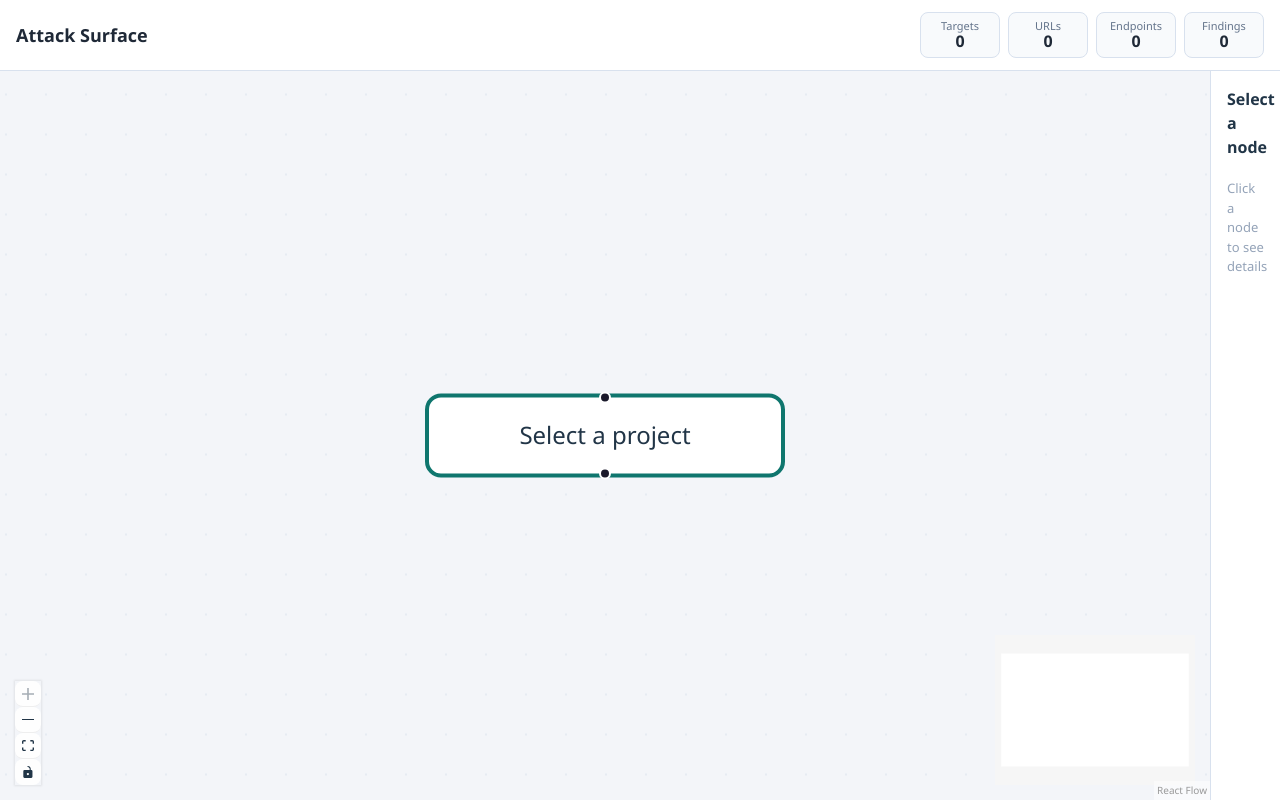
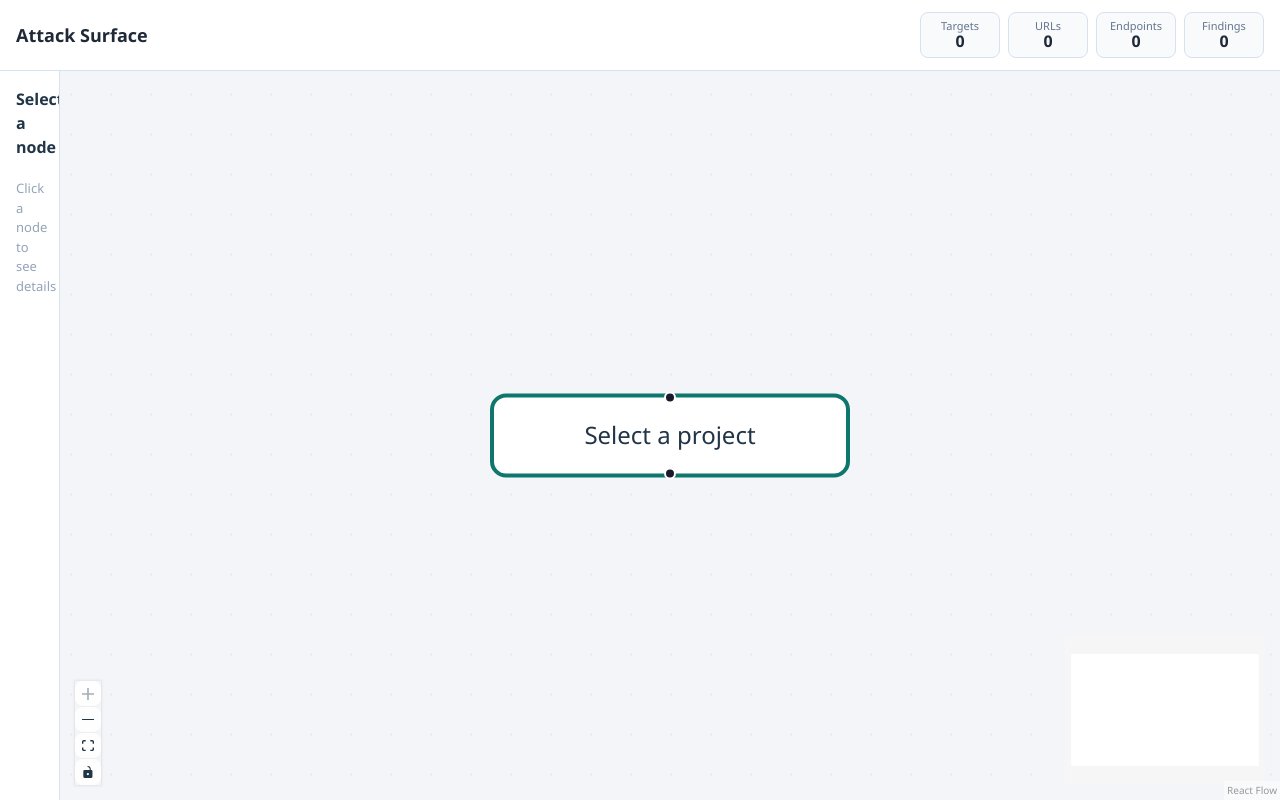
Before and after one commit to ghostonbutterbread/bug-bounty-dashboard, a React (Vite) app in the folder react-visual-map/: page / in a window 1280 px wide. Built offline with nearby package versions, Linux system fonts and the light colour scheme; no server answers.

Commit message:
Move detail panel to LEFT, both sides now resizable

```diff
--- a/react-visual-map/src/App.css
+++ b/react-visual-map/src/App.css
@@ -63,7 +63,7 @@ html, body, #root {
   height: 100%;
   background: white;
   padding: 16px;
-  border-left: 1px solid #d8e1ee;
+  border-right: 1px solid #d8e1ee;
   overflow-y: auto;
 }
 
--- a/react-visual-map/src/App.jsx
+++ b/react-visual-map/src/App.jsx
@@ -53,13 +53,7 @@ export default function App() {
       </header>
 
       <Group direction="horizontal">
-        <Panel defaultSize={65} minSize={30}>
-          <VisualMap projectId={selectedProject} onNodeClick={setSelectedNode} />
-        </Panel>
-
-        <Separator />
-
-        <Panel defaultSize={35} minSize={25} maxSize={70}>
+        <Panel defaultSize={30} minSize={20} maxSize={60}>
           <div className="detail-panel">
             <h3>{selectedNode?.data?.label || 'Select a node'}</h3>
             {selectedNode && (
@@ -97,6 +91,12 @@ export default function App() {
             {!selectedNode && <p className="hint">Click a node to see details</p>}
           </div>
         </Panel>
+
+        <Separator />
+
+        <Panel defaultSize={70} minSize={30}>
+          <VisualMap projectId={selectedProject} onNodeClick={setSelectedNode} />
+        </Panel>
       </Group>
     </div>
   );
```
